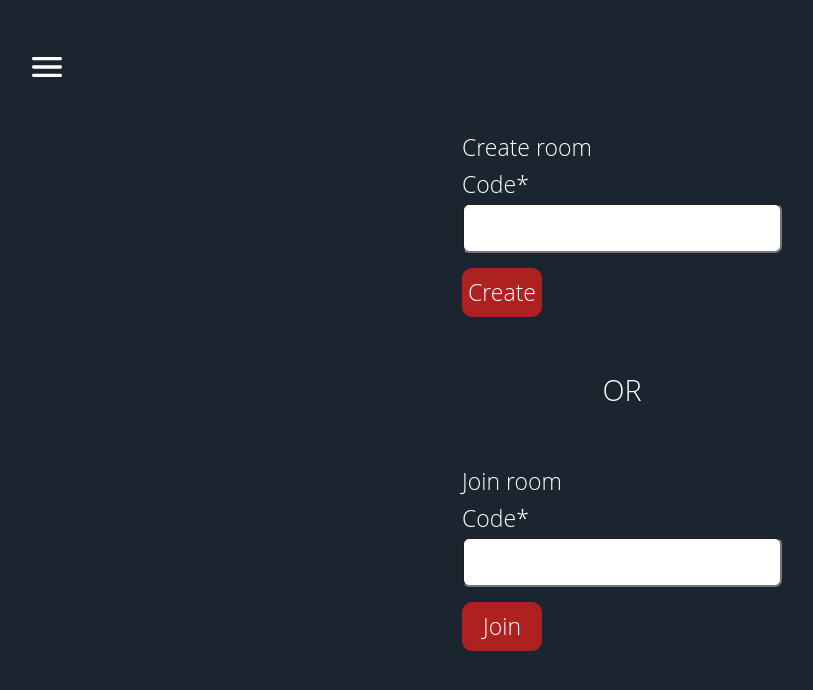
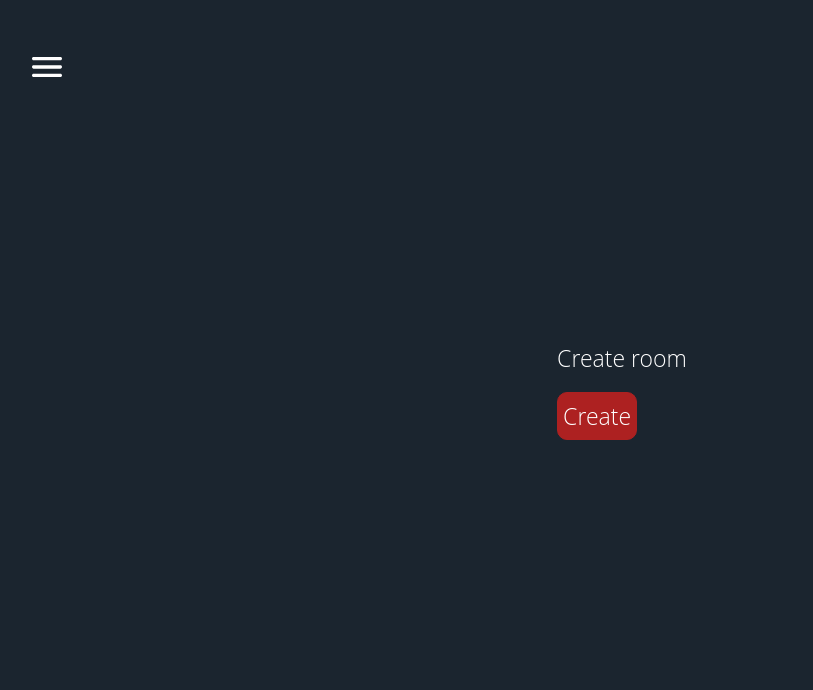
Before and after one commit to Lomank123/shared-music, a Django app: page / in a window 1280 px wide. Shown: the top 690 px of the page, without its empty margins (18-831 px from the left). Run offline with Django 4.2, Linux system fonts and the light colour scheme; the visitor is signed in with stand-in values (Sample User, id 1); parts of the project's set-up code (start-up, migrations or seed data) failed here and were passed over; some libraries are stand-ins or nearby versions.

Commit message:
Changed Room id field to UUIDField
- Changed room creation logic. Now room and playlist create when user press "Create" button on home page
- Removed previous extra logic
- Changed routing because now it must detect UUID instead of plain id
-  Changed room form creation (no fields needed)

```diff
--- a/sharedmusic/main/forms.py
+++ b/sharedmusic/main/forms.py
@@ -18,4 +18,4 @@ class CustomUserChangeForm(UserChangeForm):
 class RoomCreationForm(forms.ModelForm):
     class Meta:
         model = Room
-        fields = ('code', )
+        fields = ()
--- a/sharedmusic/main/models.py
+++ b/sharedmusic/main/models.py
@@ -1,3 +1,4 @@
+import uuid
 from django.db import models
 from django.contrib.auth import get_user_model
 from channels.db import database_sync_to_async
@@ -17,7 +18,6 @@ class CustomUser(AbstractUser):
 class Soundtrack(models.Model):
     name = models.CharField(default="Soundtrack", max_length=120, verbose_name="Name")
     url = models.URLField(max_length=2000, verbose_name="URL")
-    #playlist = models.ForeignKey(Playlist, on_delete=models.CASCADE, verbose_name="Playlist")
     creation_date = models.DateTimeField(auto_now_add=True, verbose_name="Creation date")
 
     class Meta:
@@ -66,7 +66,7 @@ class Playlist(models.Model):
 
 
 class Room(models.Model):
-    code = models.SlugField(max_length=120, unique=True, verbose_name="Code")
+    id = models.UUIDField(primary_key=True, default=uuid.uuid4, editable=False)
     host = models.ForeignKey(get_user_model(), on_delete=models.CASCADE, related_name="host", verbose_name="Host")
     listeners = models.ManyToManyField(get_user_model(), blank=True, related_name="listeners", verbose_name="Listeners")
     creation_date = models.DateTimeField(auto_now_add=True, verbose_name="Creation date")
@@ -75,22 +75,22 @@ class Room(models.Model):
 
     @classmethod
     @database_sync_to_async
-    def get_room_playlist(cls, room_name):
+    def get_room_playlist(cls, room_id):
         """
         Returns playlist of current room.
         """
-        room = cls.objects.filter(code=room_name).select_related("playlist").first()
+        room = cls.objects.filter(id=room_id).select_related("playlist").first()
         playlist = room.playlist
         return playlist
 
     @classmethod
     @database_sync_to_async
-    def add_listener(cls, room_name, user):
+    def add_listener(cls, room_id, user):
         """
         Attaches user to room and returns success message.
-        If no room found by room_name then an error message will be returned.
+        If no room found by room_id then an error message will be returned.
         """
-        room = cls.objects.filter(code=room_name).first()
+        room = cls.objects.filter(id=room_id).first()
         if room is not None:
             room.listeners.add(user)
             return {consts.SUCCESS_KEY: consts.LISTENER_ADDED}
@@ -98,43 +98,43 @@ class Room(models.Model):
 
     @classmethod
     @database_sync_to_async
-    def remove_listener(cls, room_name, user):
+    def remove_listener(cls, room_id, user):
         """
         Removes user from room and returns success message.
-        If no room found by room_name then an error message will be returned.
+        If no room found by room_id then an error message will be returned.
         """
-        room = cls.objects.filter(code=room_name).first()
+        room = cls.objects.filter(id=room_id).first()
         if room is not None:
             room.listeners.remove(user)
             return {consts.SUCCESS_KEY: consts.LISTENER_REMOVED}
         return {consts.ERROR_KEY: consts.ROOM_NOT_FOUND}
 
     @classmethod
-    def listeners_count(cls, room_name):
+    def listeners_count(cls, room_id):
         """
         Returns amount of listeners in the room.
         """
-        room = cls.objects.filter(code=room_name).first()
+        room = cls.objects.filter(id=room_id).first()
         if room is not None:
             return room.listeners.count()
         return {consts.ERROR_KEY: consts.ROOM_NOT_FOUND}
 
     @classmethod
-    def get_listeners(cls, room_name):
+    def get_listeners(cls, room_id):
         """
         Returns list of users who are in the room
         """
-        listeners = cls.objects.get(code=room_name).listeners.values("username")
+        listeners = cls.objects.get(id=room_id).listeners.values("username")
         return list(listeners)
 
     @classmethod
     @database_sync_to_async
-    def get_listeners_info(cls, room_name):
+    def get_listeners_info(cls, room_id):
         """
         Get all usernames and their count from room.
         """
-        count = cls.listeners_count(room_name)
-        listeners = cls.get_listeners(room_name)
+        count = cls.listeners_count(room_id)
+        listeners = cls.get_listeners(room_id)
         data = {
             'count': count,
             'users': listeners,
--- a/sharedmusic/main/routing.py
+++ b/sharedmusic/main/routing.py
@@ -3,5 +3,5 @@ from main.consumers import MusicRoomConsumer
 
 
 websocket_urlpatterns = [
-    re_path(r'^ws/room/(?P<code>\w+)/$', MusicRoomConsumer.as_asgi()),
+    re_path(r'^ws/room/(?P<id>[A-Za-z0-9_-]+)/', MusicRoomConsumer.as_asgi()),
 ]
--- a/sharedmusic/main/templates/home.html
+++ b/sharedmusic/main/templates/home.html
@@ -1,5 +1,4 @@
 {% extends 'layout/base.html' %}
-{% load crispy_forms_tags %}
 
 {% block title %}Home page{% endblock title %}
 
@@ -9,21 +8,8 @@
     <h4>Create room</h4>
     <form id="create-room-form" class="create-room" method="POST">
       {% csrf_token %}
-      {{ form|crispy }}
+      {{ form }}
       <input class="btn home-buttons" type="submit" value="Create" />
-    </form>
-  </div>
-  <h4 class="or-seperator">OR</h4>
-  <div class="join-room-block">
-    <h4>Join room</h4>
-    <form id="join-room-form" class="join-room" method="POST">
-      {% csrf_token %}
-      <div>
-        <label for="room" class="label">
-            Code*</label>
-        <input id="room" type="text" name="room_code" required />
-      </div>
-      <input class="btn home-buttons" type="submit" value="Join" />
     </form>
   </div>
 </div>
--- a/sharedmusic/main/templates/room.html
+++ b/sharedmusic/main/templates/room.html
@@ -7,10 +7,10 @@
     <div id="mute-msg">
         <p>Player is currently muted. Click anywhere to unmute it.</p>
     </div>
-    <h1 class="room-name">Room name: {{ room.code }}</h1>
+    <h1 class="room-name">Room name: {{ room.id }}</h1>
     <div class="lobby">
         <div class="chat-container">
-            <div id="room" room_code="{{ room.code }}"></div>
+            <div id="room" room_code="{{ room.id }}"></div>
             <div id="host" host_username="{{ room.host.username }}"></div>
             <div id="user" username="{{ user.username }}"></div>
             <h6>Greetings, {{ user.username }}</h6>
--- a/sharedmusic/main/urls.py
+++ b/sharedmusic/main/urls.py
@@ -4,7 +4,7 @@ from main.views import HomeView, CustomLoginView, CustomLogoutView, CustomUserSi
 
 urlpatterns = [
     path('', HomeView.as_view(), name='home'),
-    path('room/<code>', RoomView.as_view(), name='room'),
+    path('room/<id>/', RoomView.as_view(), name='room'),
     # Auth
     path('login/', CustomLoginView.as_view(), name='login'),
     path('logout/', CustomLogoutView.as_view(), name='logout'),
--- a/sharedmusic/main/views.py
+++ b/sharedmusic/main/views.py
@@ -18,26 +18,7 @@ class HomeView(LoginRequiredMixin, CreateView):
     template_name = 'home.html'
 
     def get_success_url(self):
-        url = reverse('room', kwargs={ "code": self.object.code })
-        return url
-
-    def get_context_data(self, **kwargs):
-        # TODO: Add pre-generated name for room to create
-        context = super().get_context_data(**kwargs)
-        return context
-
-    def post(self, request, *args, **kwargs):
-        if "room_code" in request.POST:
-            # Join to existing room
-            room_code = request.POST.get("room_code")
-            room_url = reverse('room', kwargs={ "code": room_code })
-            # Check if room exists
-            room_exists = self.model.objects.filter(code=room_code).exists()
-            if room_exists:
-                return redirect(room_url)
-            else:
-                raise Http404(consts.ROOM_NOT_FOUND)
-        return super().post(request, *args, **kwargs)
+        return reverse('room', kwargs={"id": self.object.id})
 
     def form_valid(self, form):
         form.instance.host = self.request.user
@@ -52,7 +33,7 @@ class RoomView(LoginRequiredMixin, TemplateView):
 
     def get_context_data(self, **kwargs):
         context = super().get_context_data(**kwargs)
-        context["room"] = Room.objects.filter(code=kwargs["code"]).first()
+        context["room"] = Room.objects.filter(id=kwargs["id"]).first()
         return context
 
 
```
Also changed, not shown: sharedmusic/main/consumers.py (+7 -7 lines), sharedmusic/main/migrations/0001_initial.py, sharedmusic/main/migrations/0002_room_last_visited.py (deleted).
